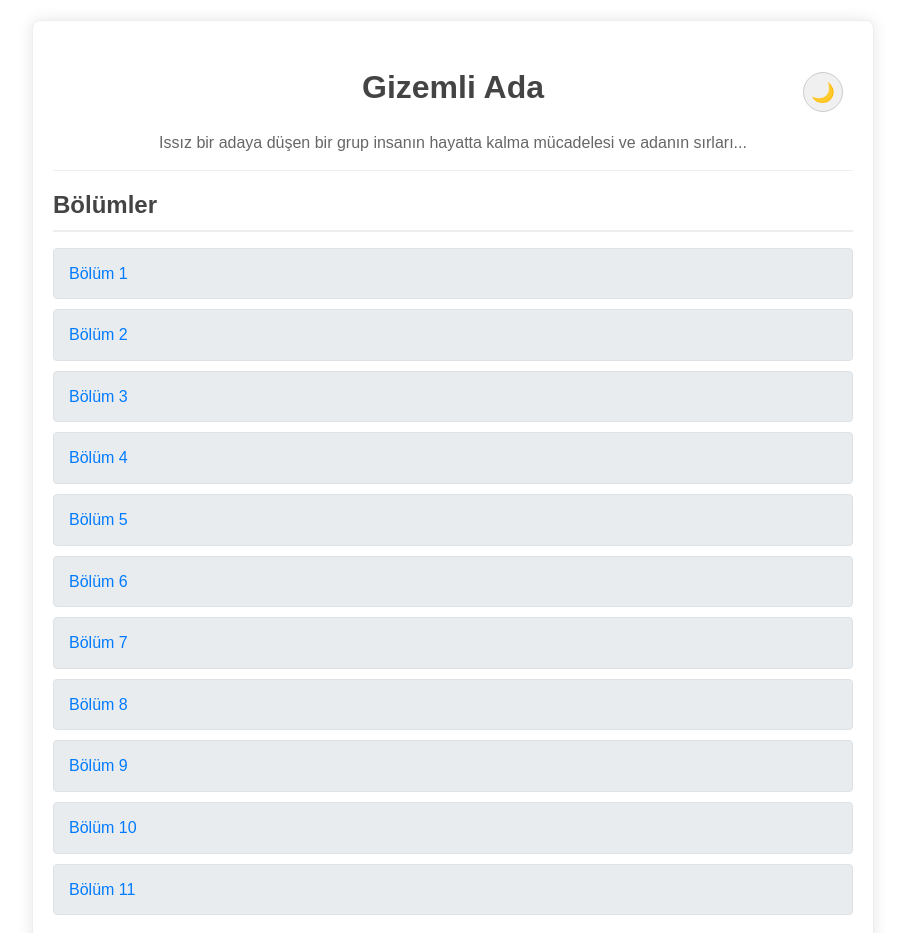
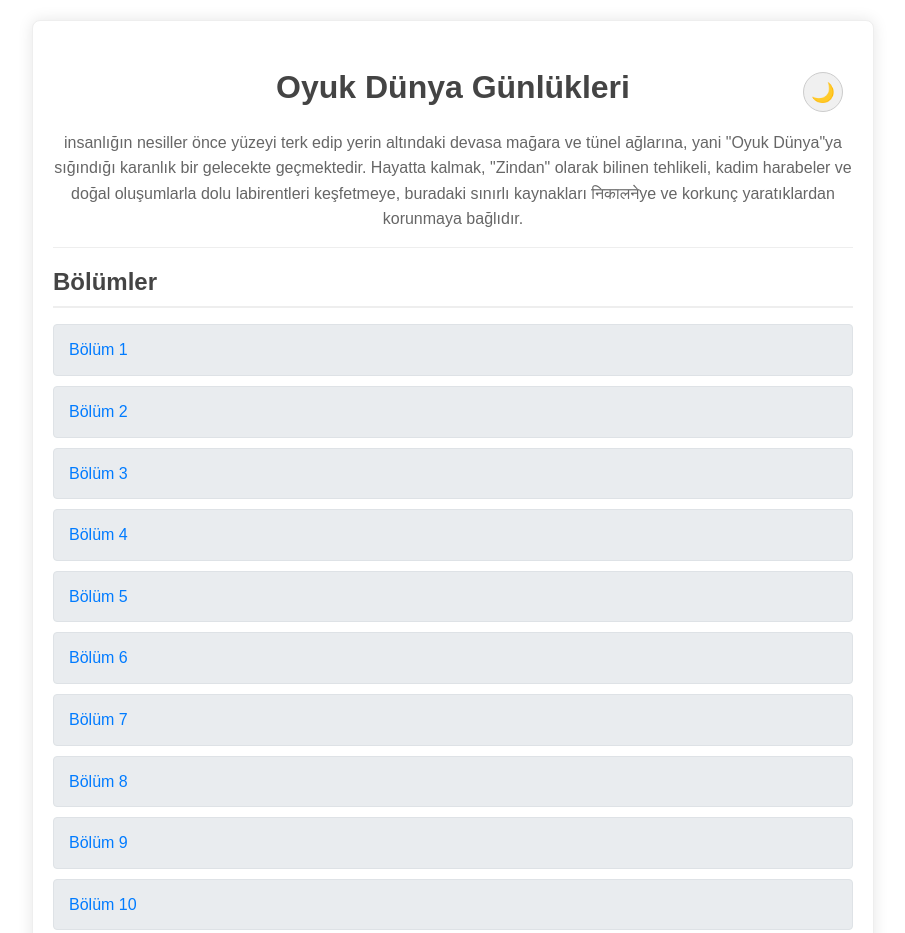
Before and after one commit to tospilitospa/oyukdunya, a plain HTML site: page index.html in a window 1280 px wide. Shown: the top 933 px of the page, without its empty margins (187-1092 px from the left). Drawn offline with Linux system fonts and the light colour scheme; no server answers.

Commit message:
Update index.html

```diff
--- a/index.html
+++ b/index.html
@@ -11,8 +11,8 @@
         <header>
              <button id="tema-toggle" class="theme-button" aria-label="Temayı Değiştir">☀️</button>
 
-            <h1 id="roman-ismi">Gizemli Ada</h1>
-            <p id="roman-hakkinda">Issız bir adaya düşen bir grup insanın hayatta kalma mücadelesi ve adanın sırları...</p>
+            <h1 id="roman-ismi">Oyuk Dünya Günlükleri</h1>
+            <p id="roman-hakkinda">insanlığın nesiller önce yüzeyi terk edip yerin altındaki devasa mağara ve tünel ağlarına, yani "Oyuk Dünya"ya sığındığı karanlık bir gelecekte geçmektedir. Hayatta kalmak, "Zindan" olarak bilinen tehlikeli, kadim harabeler ve doğal oluşumlarla dolu labirentleri keşfetmeye, buradaki sınırlı kaynakları निकालनेye ve korkunç yaratıklardan korunmaya bağlıdır.</p>
         </header>
 
         <main>
```
